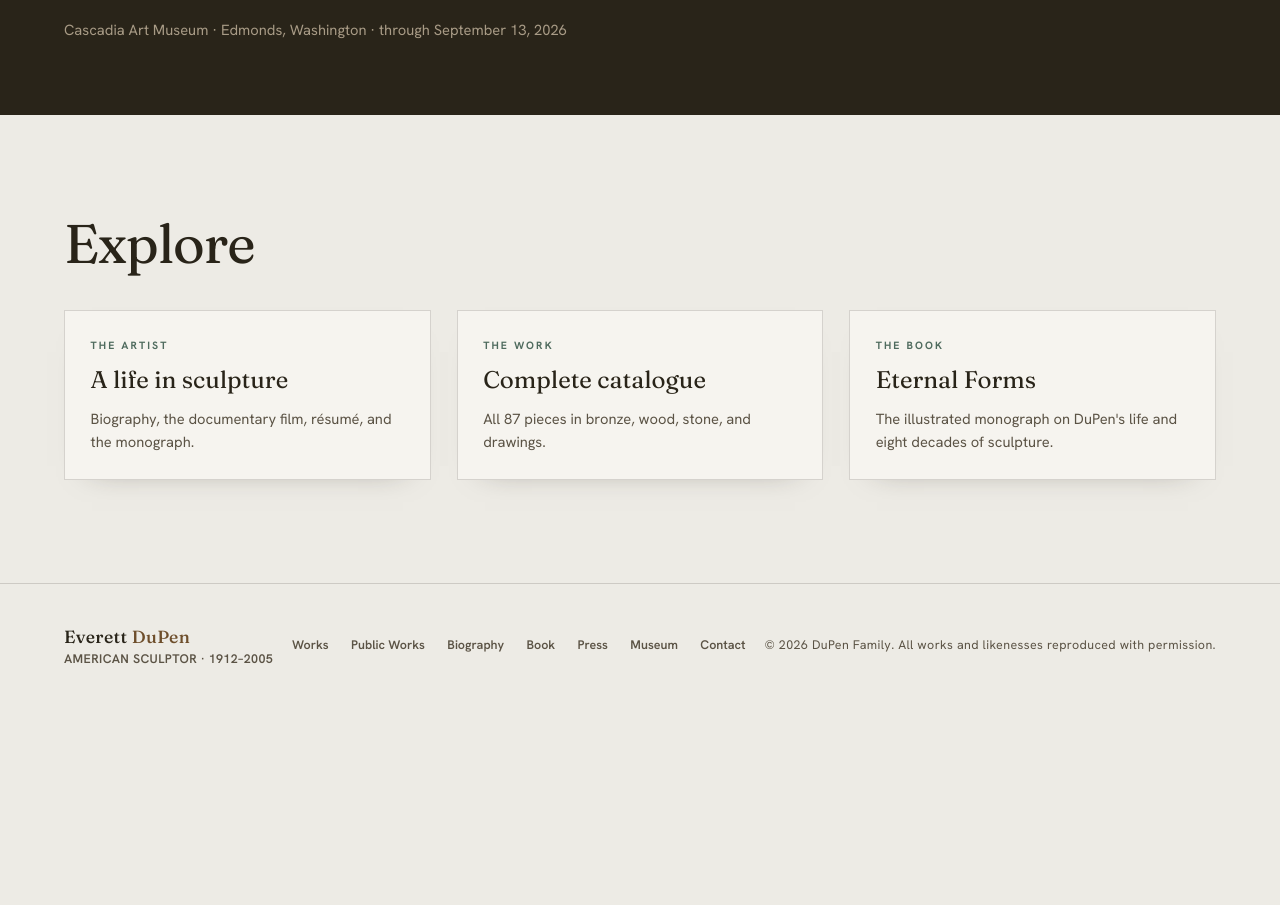
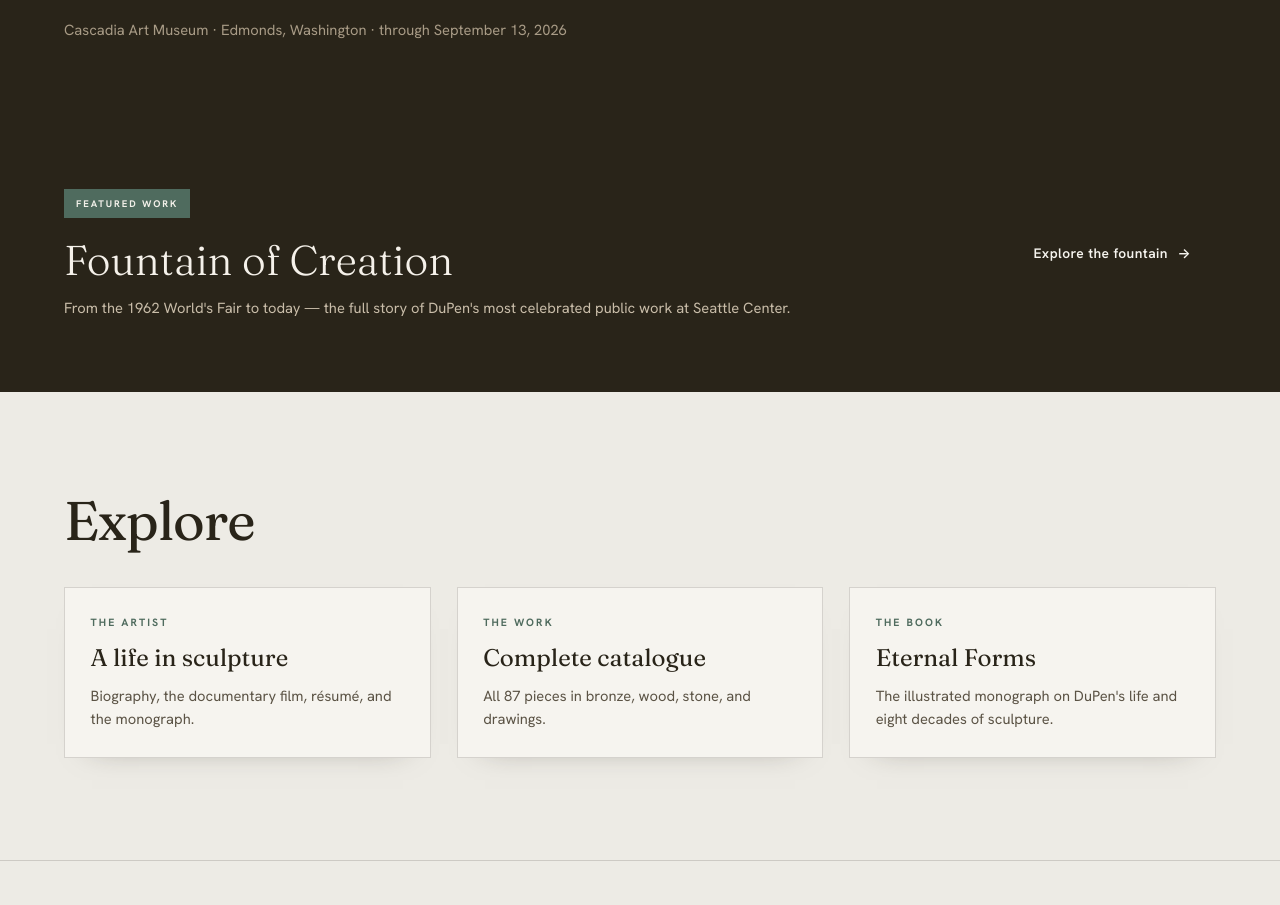
Before and after one commit to jasonburby-creator/everett-dupen, a Next.js app: page / in a window 1280 px wide. Shown: the part 2766-3671 px from the top of the page. Before the commit the page ends 3474 px from the top, so only its background shows below. Built offline with nearby package versions, Linux system fonts and the light colour scheme.

Commit message:
Add files via upload

```diff
--- a/app/globals.css
+++ b/app/globals.css
@@ -443,3 +443,17 @@
   .ftn-gallery--2{ grid-template-columns:1fr; }
   .ftn-gallery--3{ grid-template-columns:1fr; }
 }
+
+/* ── Fountain cross-links ── */
+.pw-feature-link{ display:inline-flex; align-items:center; gap:.3rem; margin-top:.6rem; font-size:.82rem; font-weight:600; color:var(--bronze); text-decoration:none; }
+.pw-feature-link:hover{ text-decoration:underline; }
+.ftn-banner{ background:var(--ink); }
+.ftn-banner h2{ color:#f5f1ea; }
+.ftn-banner p{ color:#c9bda9; }
+.works-feature-link{ display:grid; grid-template-columns:auto 1fr auto; gap:.5rem 1rem; align-items:center; padding:1rem 1.2rem; margin-bottom:1.5rem; background:var(--plaster); border:1px solid var(--hair); border-radius:6px; text-decoration:none; color:inherit; transition:background .2s; }
+.works-feature-link:hover{ background:var(--plaster-2); }
+.wfl-tag{ grid-row:1/3; font-size:.65rem; letter-spacing:.16em; text-transform:uppercase; font-weight:700; color:var(--bronze); writing-mode:vertical-lr; transform:rotate(180deg); }
+.wfl-title{ font-family:var(--f-display); font-style:italic; font-size:1.15rem; color:var(--ink); }
+.wfl-sub{ font-size:.85rem; color:var(--ink-soft); line-height:1.4; }
+.wfl-arrow{ grid-row:1/3; font-size:1.2rem; color:var(--bronze); }
+@media(max-width:620px){ .works-feature-link{ grid-template-columns:1fr auto; } .wfl-tag{ writing-mode:horizontal-tb; transform:none; grid-row:auto; } }
--- a/app/page.tsx
+++ b/app/page.tsx
@@ -78,6 +78,19 @@
         </div>
       </section>
 
+      <section className="museum-banner ftn-banner">
+        <div className="wrap">
+          <div>
+            <span className="mb-tag">Featured Work</span>
+            <h2>Fountain of Creation</h2>
+            <p>From the 1962 World's Fair to today — the full story of DuPen's most celebrated public work at Seattle Center.</p>
+          </div>
+          <Link className="btn" href="/works/fountain-of-creation">
+            Explore the fountain <span className="arr" aria-hidden="true">→</span>
+          </Link>
+        </div>
+      </section>
+
       <section className="sec">
         <div className="wrap">
           <div className="sec-head">
```
